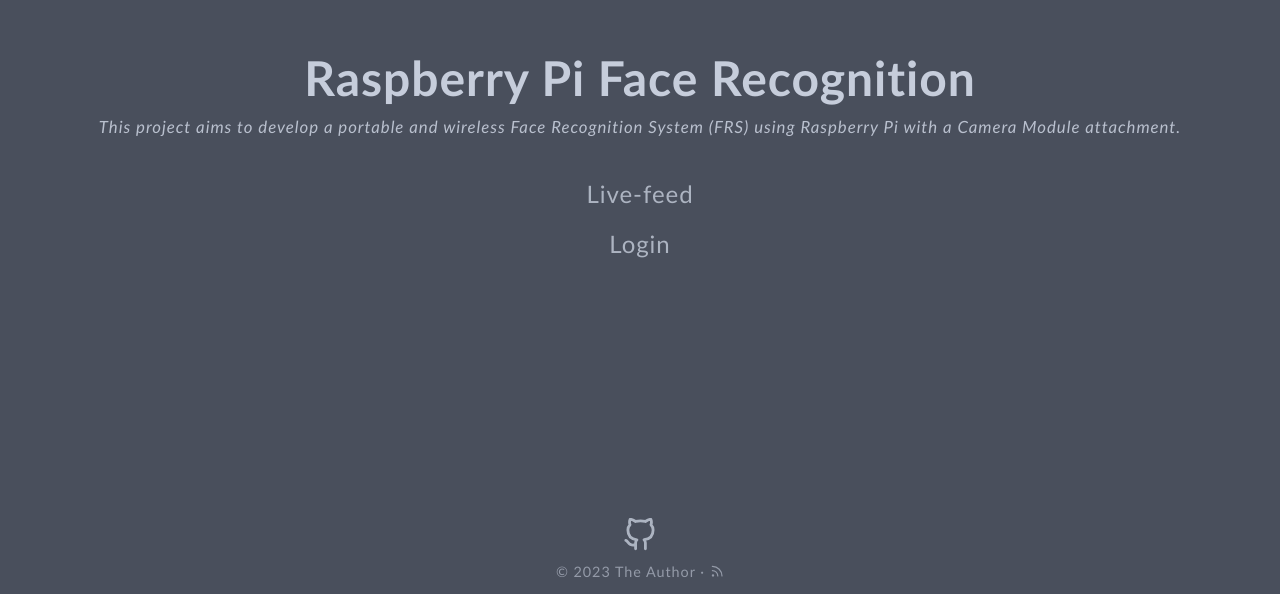
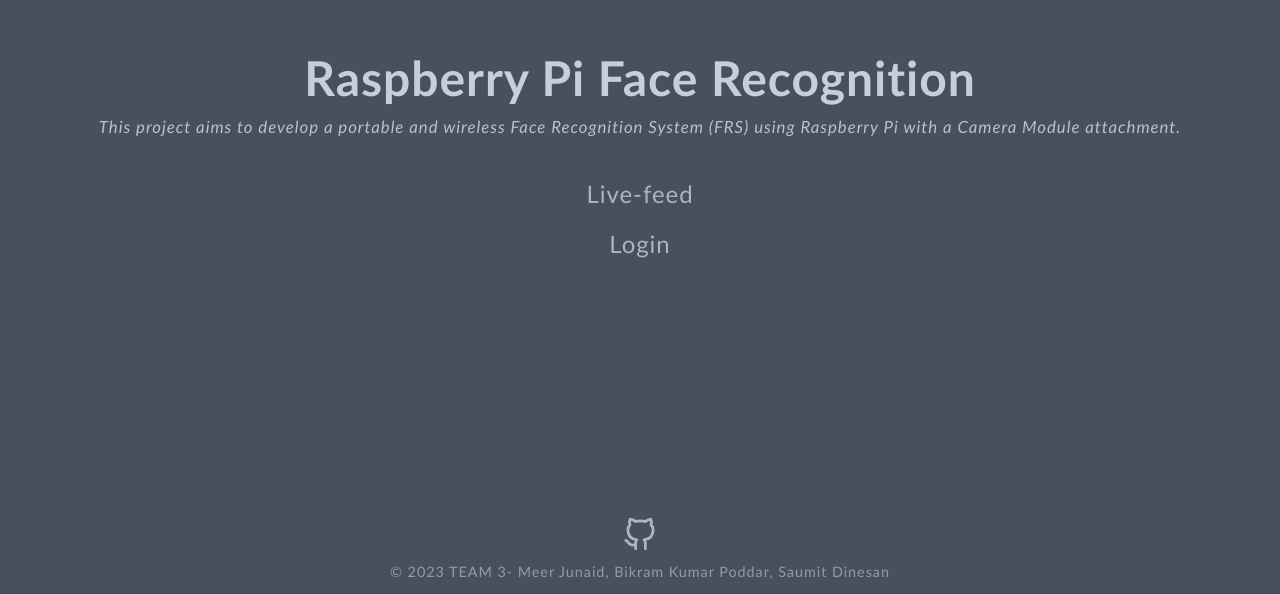
Before and after one commit to justsaumit/opencv-face-recognition-rpi4, a plain HTML site: page webui/index.html in a window 1280 px wide. Shown: the part 206-800 px from the top of the page. Drawn offline with nearby package versions, Linux system fonts and the light colour scheme; some packages are replaced by stand-ins of ours; a script that the page names is missing; a small style sheet from the web is missing.

Commit message:
webui: Updating/Cleaning footer

```diff
--- a/webui/index.html
+++ b/webui/index.html
@@ -23,8 +23,6 @@
   <title>Raspberry Pi Face Recognition</title>
 
 
-
-  <link rel="alternate" type="application/rss+xml" title="RSS" href="/rss.xml">
 
 
   <body id="page">
@@ -63,10 +61,7 @@
 
 	  <div id="home-footer">
 		<p>&copy; 2023
-      <a href="https:&#x2F;&#x2F;draconyan.xyz&#x2F">The Author</a>
-
-		  &#183; <a href="/rss.xml" target="_blank" title="rss">
-      <svg xmlns="http://www.w3.org/2000/svg" width="24" height="24" viewBox="0 0 24 24" fill="none" stroke="currentColor" stroke-width="2" stroke-linecap="round" stroke-linejoin="round" class="feather feather-rss"><path d="M4 11a9 9 0 0 1 9 9"></path><path d="M4 4a16 16 0 0 1 16 16"></path><circle cx="5" cy="19" r="1"></circle></svg>
+      <a href="https:&#x2F;&#x2F;draconyan.xyz&#x2F">TEAM 3- Meer Junaid, Bikram Kumar Poddar, Saumit Dinesan</a>
 
 		  </a>
 		</p>
```
Also changed, not shown: webui/robots.txt.
